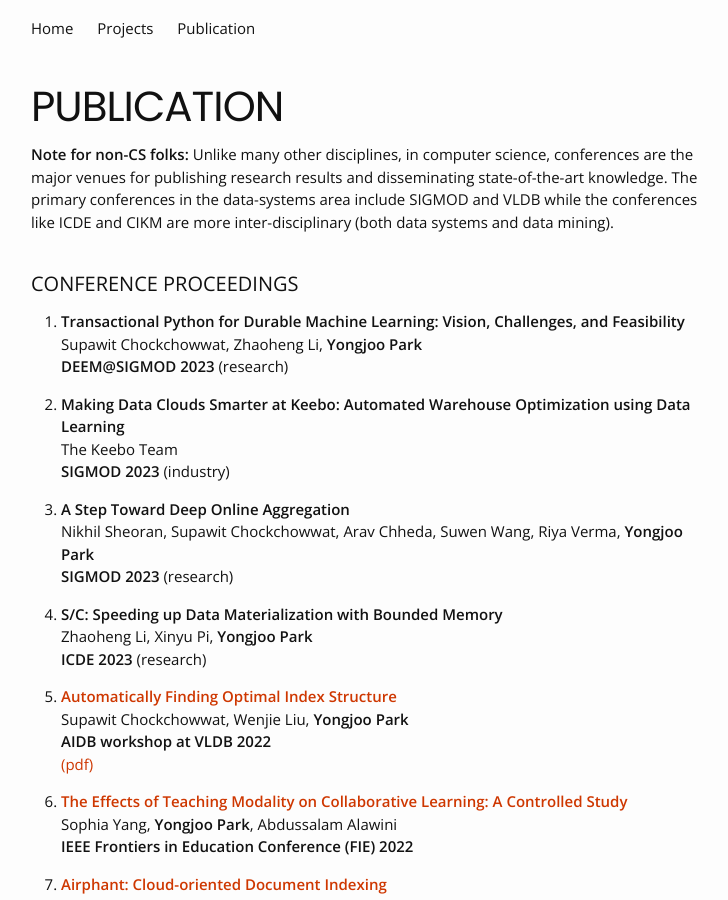
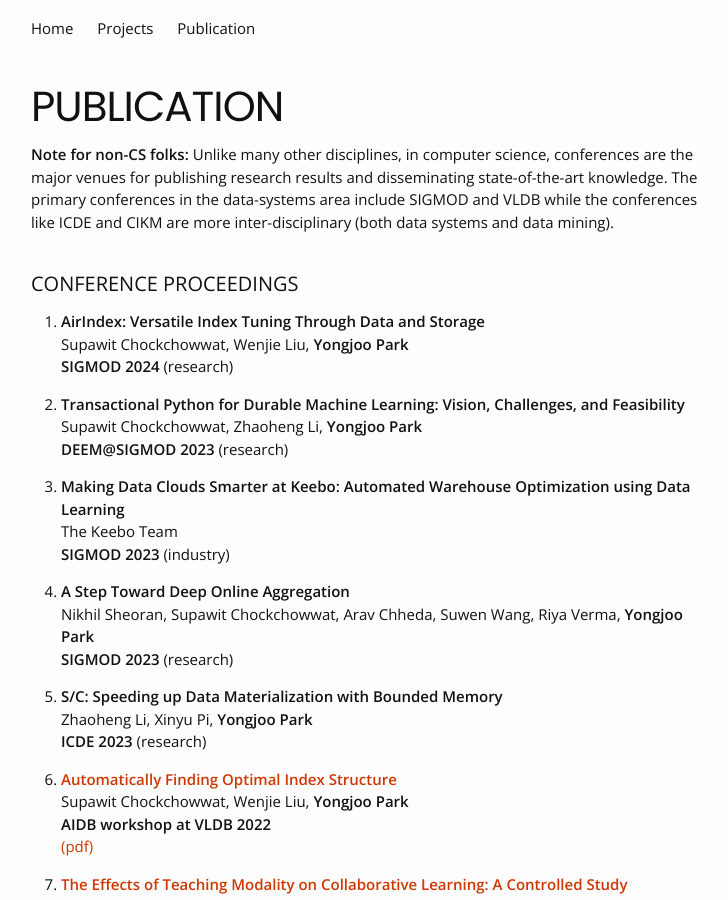
Before and after one commit to pyongjoo/pyongjoo.github.io, a Jekyll site: the page built from publication.md, in a window 1280 px wide and 900 px high. Shown: the whole window, without its empty margins (269-997 px from the left). Built offline with Jekyll 4.4.1, drawn with Linux system fonts in a browser that asks for light colours.

Commit message:
Added AirIndex paper news and pub entry

```diff
--- a/index.html
+++ b/index.html
@@ -50,6 +50,7 @@ layout: home
 	<div class="row news-block">
 	    <div class="col-md-12 col-lg-12">
 		<p>I wrote <a href="https://www.reddit.com/r/UIUC/comments/10sa5uj/avoid_using_illinoisedu_email_for_important/">this Reddit post</a> regarding the university email issue. </p>
+		<p><b>News (May 2023)</b> &nbsp; "AirIndex" is accepted to <a href="https://2024.sigmod.org/">SIGMOD 2024</a>. Congrats Supawit!</p>
 		<p><b>News (April 2023)</b> &nbsp; "Transactional Python" is accepted to <a href="http://deem-workshop.org//">DEEM @SIGMOD 2023</a>. Congrats Supawit and Billy!</p>
 		<p><b>News (Feb 2023)</b> &nbsp; "DeepOLA" is accepted to <a href="https://2023.sigmod.org/">SIGMOD 2023</a>. Congrats Nikhil and Supawit!</p>
 		<p><b>News (Feb 2023)</b> &nbsp; Billy's work "S/C" is accepted to <a href="https://icde2023.ics.uci.edu/research-papers-track/">ICDE 2023</a>.</p>
--- a/publication.md
+++ b/publication.md
@@ -16,6 +16,10 @@ while the conferences like ICDE and CIKM are more inter-disciplinary (both data
 
 
 ### CONFERENCE PROCEEDINGS
+
+1. **AirIndex: Versatile Index Tuning Through Data and Storage**
+   Supawit Chockchowwat, Wenjie Liu, **Yongjoo Park**
+   **SIGMOD 2024** (research)
 
 1. **Transactional Python for Durable Machine Learning: Vision, Challenges, and Feasibility**
    Supawit Chockchowwat, Zhaoheng Li, **Yongjoo Park**
```
